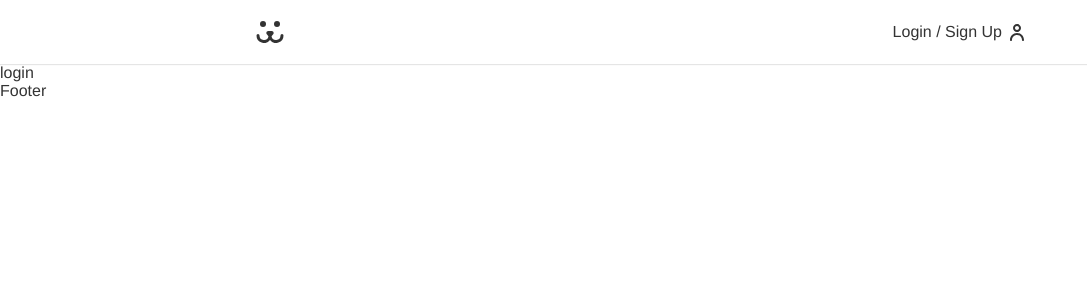
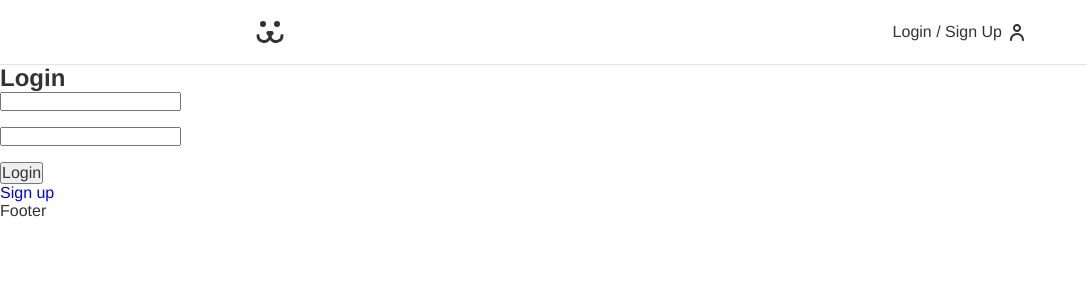
Before and after one commit to celiovjunior/dogs, a React (Vite) app: page /login in a window 1280 px wide. Shown: the top 300 px of the page, without its empty margins (0-1087 px from the left). Built offline with nearby package versions, Linux system fonts and the light colour scheme.

Commit message:
feat: creating login related components

```diff
--- a/src/App.jsx
+++ b/src/App.jsx
@@ -14,7 +14,7 @@ function App() {
         <Header />
         <Routes>
           <Route path="/" element={<Home />} />
-          <Route path="/login" element={<Login />} />
+          <Route path="/login/*" element={<Login />} />
         </Routes>
         <Footer />
       </BrowserRouter>
--- /dev/null
+++ b/src/components/login/login-create.jsx
@@ -0,0 +1,5 @@
+export function LoginCreate() {
+    return (
+        <div>login create</div>
+    )
+}
--- /dev/null
+++ b/src/components/login/login-form.jsx
@@ -0,0 +1,48 @@
+import { useState } from "react";
+import { Link } from "react-router-dom";
+
+export function LoginForm() {
+    const [username, setUsername] = useState('');
+    const [password, setPassword] = useState('');
+
+    function handleSubmit(event) {
+        event.preventDefault();
+
+        fetch('https://dogsapi.origamid.dev/json/jwt-auth/v1/token', {
+            method: 'POST',
+            headers: {
+                'Content-Type': 'application/json',
+            },
+            body: JSON.stringify({
+                username,
+                password,
+            }),
+        })
+        .then((response) => {console.log(response)
+            return response.json();
+        })
+        .then((json) => {
+            console.log(json);
+        })
+    }
+
+    return (
+        <section>
+            <h1>Login</h1>
+            <form action="" onSubmit={handleSubmit}>
+                <input
+                 type="text"
+                 value={username}
+                 onChange={({target}) => setUsername(target.value)}
+                />
+                <input
+                 type="password"
+                 value={password}
+                 onChange={({target}) => setPassword(target.value)}
+                />
+                <button>Login</button>
+            </form>
+            <Link to="/login/create">Sign up</Link>
+        </section>
+    )
+}
--- /dev/null
+++ b/src/components/login/login-lost-password.jsx
@@ -0,0 +1,5 @@
+export function LoginLostPassword() {
+    return (
+        <div></div>
+    )
+}
--- /dev/null
+++ b/src/components/login/login-reset-password.jsx
@@ -0,0 +1,6 @@
+export function LoginResetPassword() {
+    return (
+        <div>
+        </div>
+    )
+}
--- a/src/components/login/login.jsx
+++ b/src/components/login/login.jsx
@@ -1,5 +1,18 @@
+import { Route, Routes } from "react-router-dom";
+import { LoginForm } from "./login-form";
+import { LoginLostPassword } from "./login-lost-password";
+import { LoginCreate } from "./login-create";
+import { LoginResetPassword } from "./login-reset-password";
+
 export function Login() {
     return(
-        <div>login</div>
+        <div>
+            <Routes>
+                <Route path="/" element={<LoginForm />} />
+                <Route path="create" element={<LoginCreate />} />
+                <Route path="lost-password" element={<LoginLostPassword />} />
+                <Route path="reset-password" element={<LoginResetPassword />} />
+            </Routes>
+        </div>
     )
 }
```
